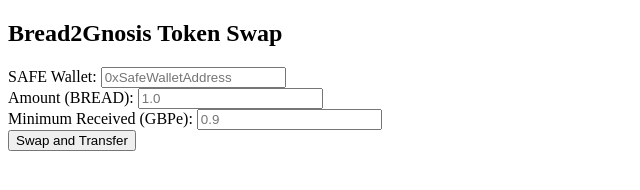
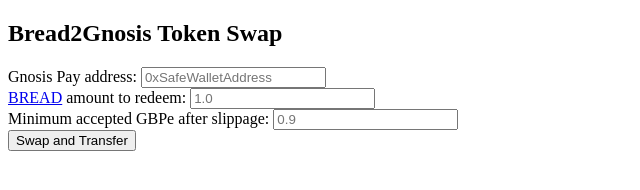
Before and after one commit to BreadchainCoop/Bread2GP, a plain HTML site: page frontend/index.html in a window 1280 px wide. Shown: the whole page, without its empty margins (0-640 px from the left). Drawn offline with Linux system fonts and the light colour scheme.

Commit message:
Update UI text

```diff
--- a/frontend/index.html
+++ b/frontend/index.html
@@ -12,15 +12,15 @@
 <h2>Bread2Gnosis Token Swap</h2>
 
 <div>
-    <label for="amount">SAFE Wallet:</label>
+    <label for="amount">Gnosis Pay address:</label>
     <input type="text" id="safeWallet" placeholder="0xSafeWalletAddress">
 </div>
 <div>
-    <label for="amount">Amount (BREAD):</label>
+    <label for="amount"><a href="https://breadchain.xyz">BREAD</a> amount to redeem:</label>
     <input type="text" id="amount" placeholder="1.0">
 </div>
 <div>
-    <label for="minDy">Minimum Received (GBPe):</label>
+    <label for="minDy">Minimum accepted GBPe after slippage:</label>
     <input type="text" id="minDy" placeholder="0.9">
 </div>
 <button id="swapButton">Swap and Transfer</button>
@@ -62,8 +62,10 @@ document.addEventListener('DOMContentLoaded', () => {
             console.log(`Swap and transfer transaction sent. Waiting for confirmation... Tx: ${tx.hash}`);
             await tx.wait();
             console.log(`Transaction successful. Tx: ${tx.hash}`);
+            alert("Swap successful!");
         } catch (error) {
             console.error(`Transaction failed: ${error.message}`);
+            alert("Transaction failed. Please check the browser console for more details.")
         }
     }
 
```
